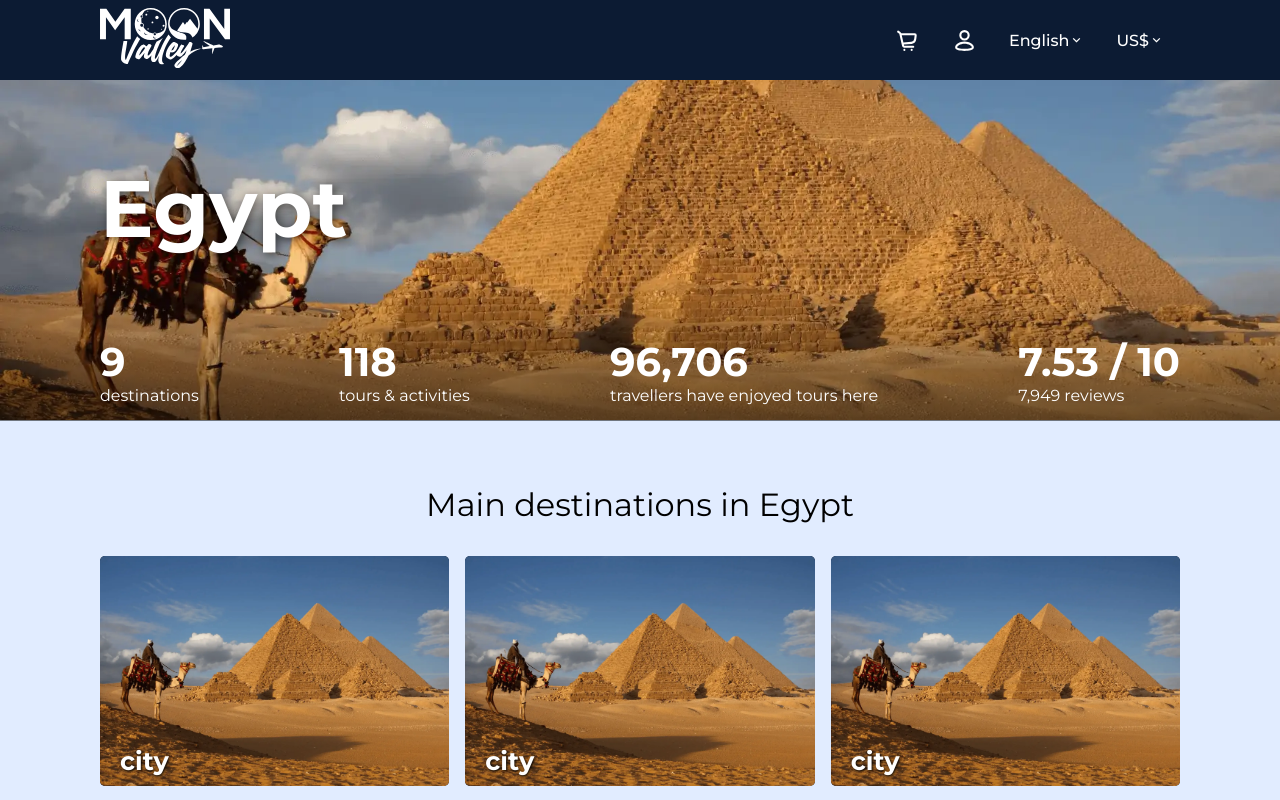
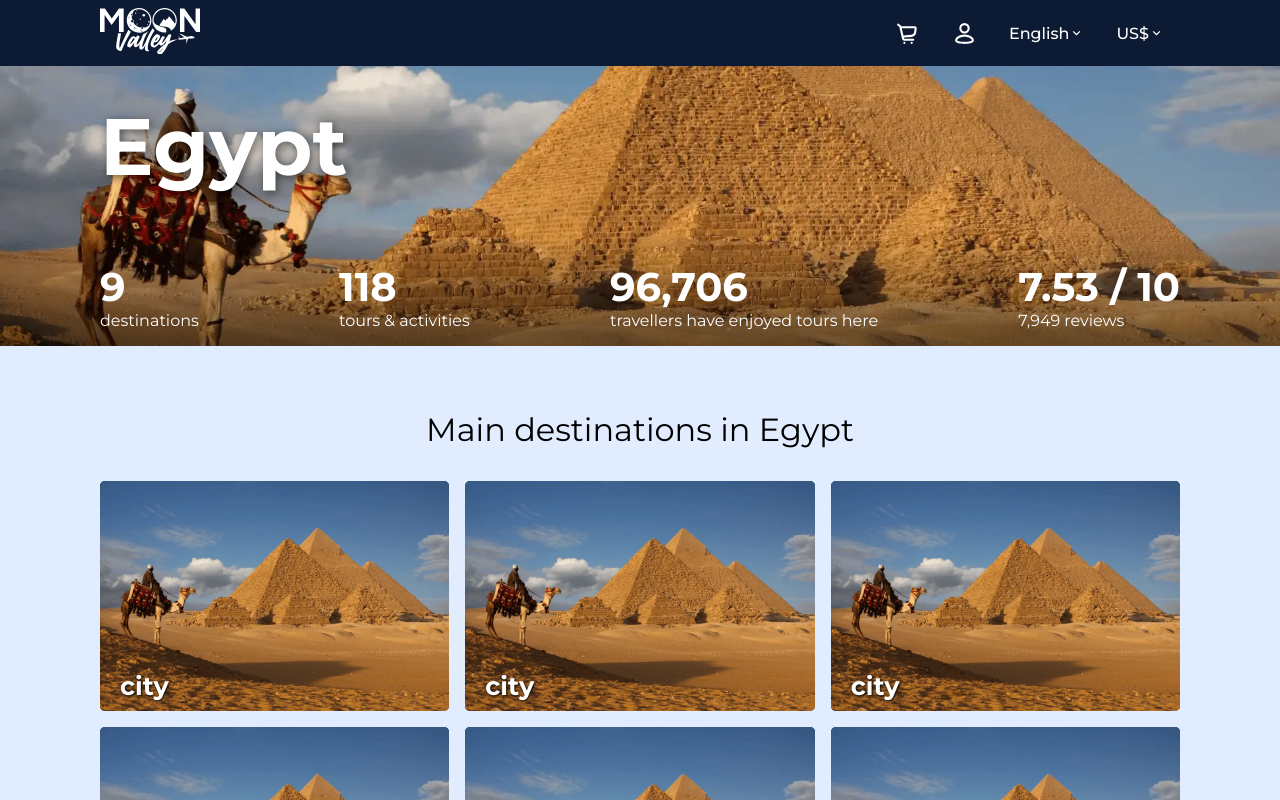
Before and after one commit to BrianZenhom/moonvalleytours-client, a React (Vite) app: page /Agra in a window 1280 px wide. Shown: the top 800 px of the page. Built offline with nearby package versions, Linux system fonts and the light colour scheme.

Commit message:
Fix Multiple, Navbar, Country Heights, Main Destination buttons, Top Tours Animations

```diff
--- a/src/components/navbar/navbar.css
+++ b/src/components/navbar/navbar.css
@@ -59,7 +59,7 @@
   fill: white;
 }
 .logonav {
-  width: 130px;
+  width: 100px;
   fill: white;
   padding: 0.5rem 0;
   transition: all 0.2s ease-in-out;
@@ -266,7 +266,7 @@
 .booking-tab {
   width: 50%;
   padding: 2rem;
-  background-color: #f0f0f0;
+  background-color: var(--warning-color);
   border-end-end-radius: 5px;
   border-end-start-radius: 5px;
 }
--- a/src/pages/country/Country.jsx
+++ b/src/pages/country/Country.jsx
@@ -64,7 +64,7 @@ export default function Country() {
     <section className="country">
       <article className="country_header">
         <div className="country_blackoverlay"></div>
-        <img src={img1} alt="" className="headerImg" />
+        <img src={img1} alt="" className="header-Img" />
         <header className="country_intro container">
           <div className="country_title">
             <h1>Egypt</h1>
--- a/src/pages/country/country.css
+++ b/src/pages/country/country.css
@@ -1,8 +1,8 @@
 .country_header {
-  min-height: 30vh;
+  min-height: 35vh;
   position: relative;
 }
-.headerImg {
+.header-Img {
   object-fit: cover;
   object-position: center;
   position: absolute;
@@ -10,19 +10,25 @@
   left: 0;
   z-index: -10;
 }
+.country_header img {
+  height: 100%;
+  width: 100%;
+  object-fit: cover;
+  object-position: center;
+}
 
 .country_intro {
   display: flex;
   flex-direction: column;
   justify-content: space-between;
+  min-height: 35vh;
 }
-.country_title {
-  padding-top: 5rem;
-  padding-bottom: 5rem;
-}
+
 .country_title h1 {
   font-size: 80px;
   color: white;
+  padding-top: 2rem;
+  padding-bottom: 2rem;
   text-shadow: rgba(0, 0, 0, 0.541) 2px 2px 10px;
 }
 .country_details {
@@ -51,4 +57,5 @@
   height: 100%;
   width: 100%;
   z-index: 0;
+  min-height: 35vh;
 }
--- a/src/pages/home/sections/maindestinations/maindestinations.css
+++ b/src/pages/home/sections/maindestinations/maindestinations.css
@@ -94,14 +94,17 @@
 }
 .maindestinations_card:hover .maindestination_details {
   transform: translateY(50px);
-  transition: 1s cubic-bezier(0.075, 0.82, 0.165, 1);
+  transition-duration: 0.5s;
+  transition-timing-function: ease;
+  transition-delay: 0s;
+  transition-property: all;
 }
 
 .showmore_button {
   display: flex;
   justify-content: center;
   align-items: center;
-  margin-top: 3rem;
+  padding-top: 1rem;
 }
 
 .showmore_button button {
--- a/src/pages/home/sections/toptours/toptours.css
+++ b/src/pages/home/sections/toptours/toptours.css
@@ -34,11 +34,14 @@
   overflow: hidden;
   color: white;
   position: relative;
-  transition: 0.5s ease;
+  transition-duration: 1s;
+  transition-timing-function: ease;
+  transition-delay: 0s;
   cursor: pointer;
 }
 .toptours_card:hover {
   background-color: var(--dark-color);
+  transition: 1s ease;
 }
 .toptours_card:hover img {
   opacity: 0;
@@ -51,7 +54,9 @@
   position: absolute;
   top: 0;
   left: 0;
-  transition: 0.5s ease;
+  transition-duration: 0.5s;
+  transition-timing-function: ease;
+  transition-delay: 0s;
 }
 
 .toptours_card_details {
@@ -63,7 +68,9 @@
   bottom: 0;
   left: 0;
   right: 0;
-  transition: 0.1 ease;
+  transition-duration: 1s;
+  transition-timing-function: ease;
+  transition-delay: 0s;
 }
 .toptours_details-previous.bg {
   background-color: white;
@@ -100,7 +107,9 @@
   transform: translateY(200px);
   padding: 20px;
   opacity: 0;
-  transition: 0.9s cubic-bezier(0.19, 1, 0.22, 1);
+  transition-duration: 1s;
+  transition-timing-function: ease;
+  transition-delay: 0s;
 }
 .opacity {
   opacity: 0.5;
```
